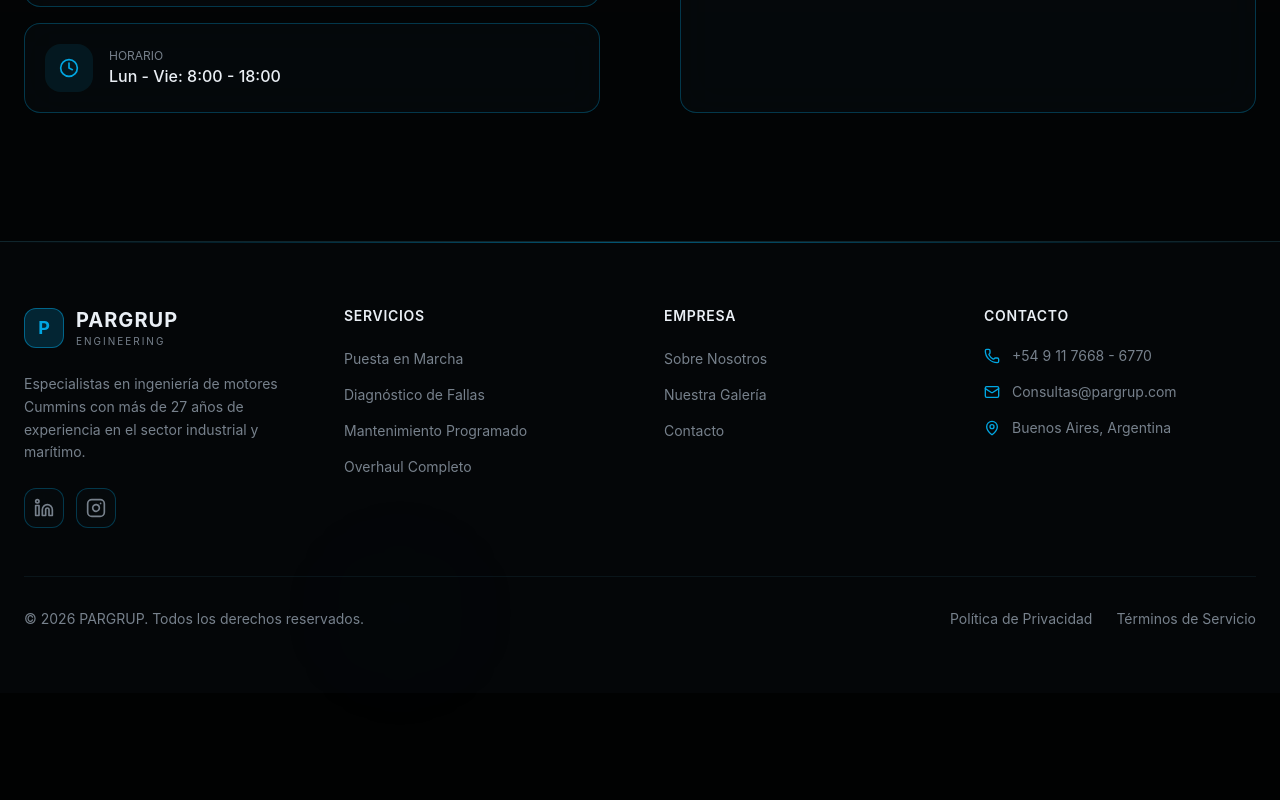
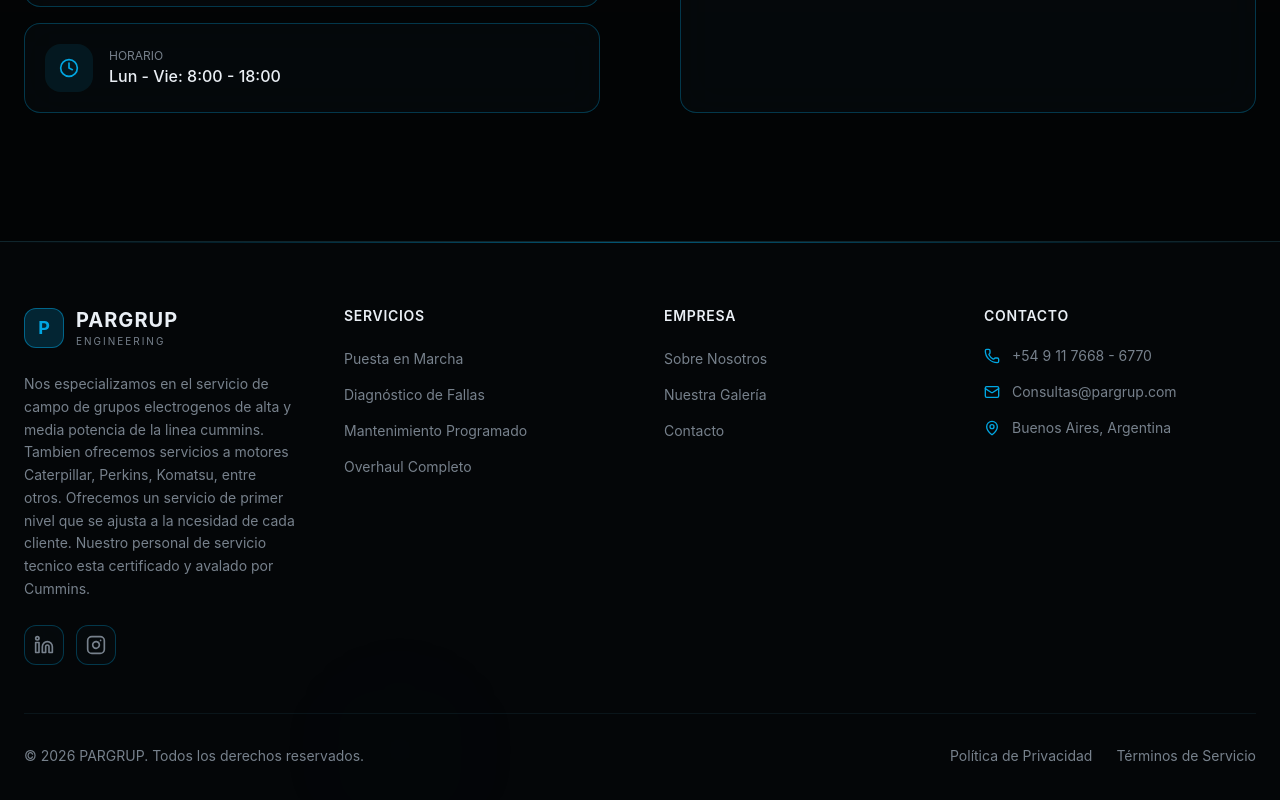
Before and after one commit to SilviiLLG/Pargrup, a Next.js app: page / in a window 1280 px wide. Shown: the part 5069-5869 px from the top of the page. Before the commit the page ends 5762 px from the top, so only its background shows below. Built offline with nearby package versions, Linux system fonts and the light colour scheme.

Commit message:
test: forzar actualizacion de texto

```diff
--- a/components/footer.tsx
+++ b/components/footer.tsx
@@ -41,8 +41,9 @@ export function Footer() {
               </div>
             </Link>
             <p className="text-muted-foreground text-sm leading-relaxed mb-6">
-              Especialistas en ingeniería de motores Cummins con más de 27 años de experiencia
-              en el sector industrial y marítimo.
+              Nos especializamos en el servicio de campo de grupos electrogenos de alta y media potencia de la linea cummins. Tambien ofrecemos servicios a motores Caterpillar, Perkins, Komatsu, entre otros.
+              Ofrecemos un servicio de primer nivel que se ajusta a la ncesidad de cada cliente.
+              Nuestro personal de servicio tecnico esta certificado y avalado por Cummins.
             </p>
 
             {/* Social Links */}
```
